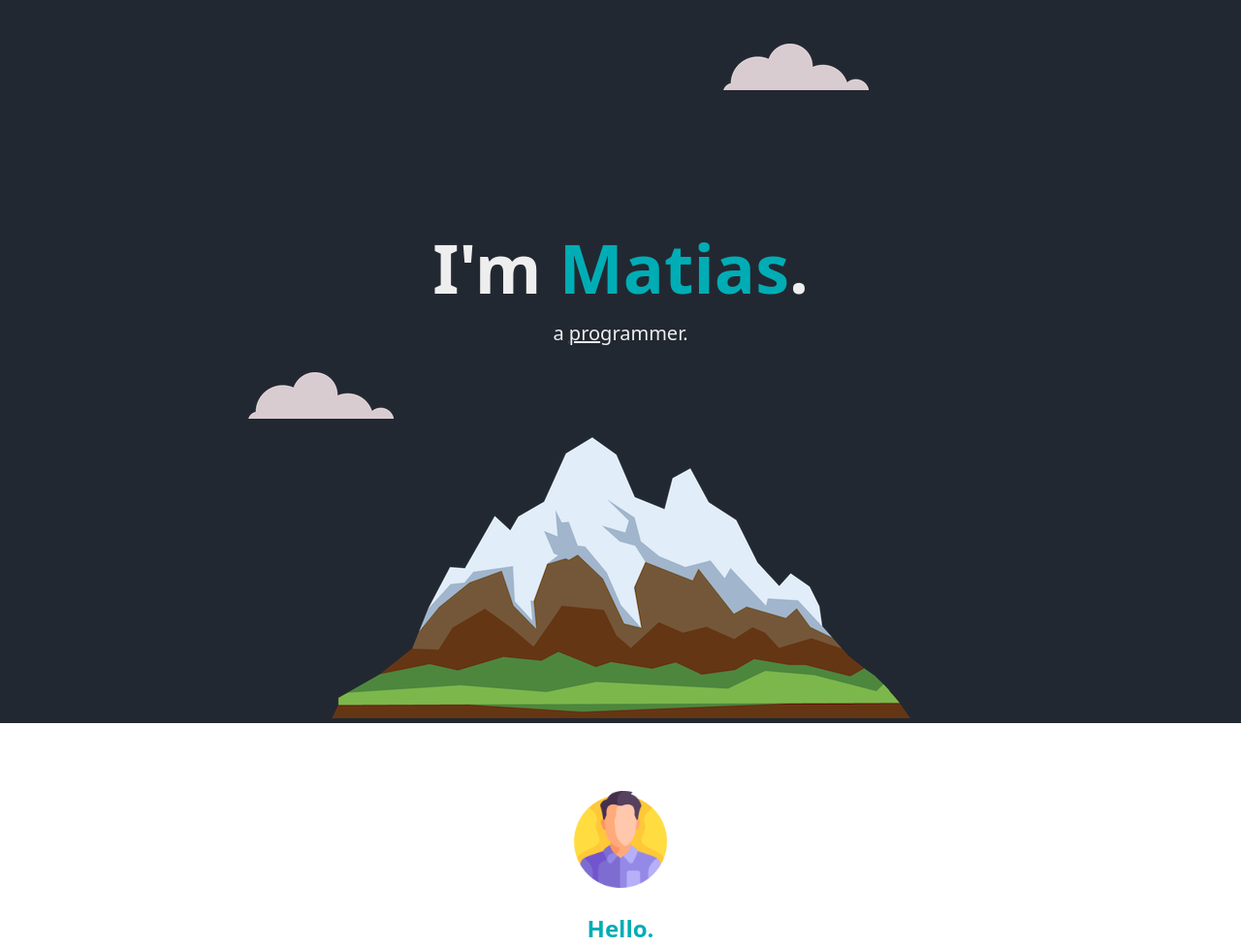
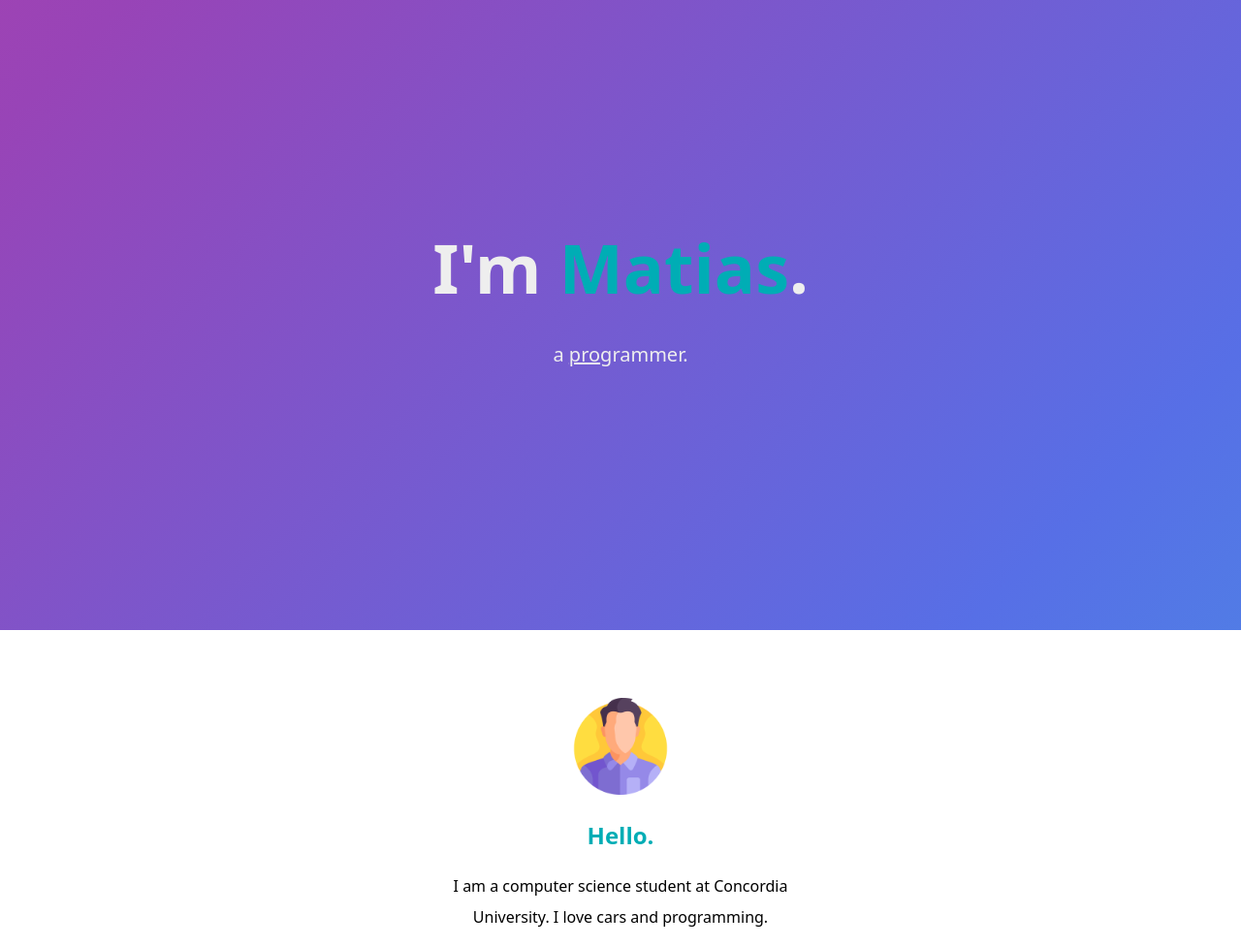
Before and after one commit to matiasbeniluz/cv, a plain HTML site: page index.html in a window 1280 px wide. Shown: the top 977 px of the page at 97% size. Drawn offline with Linux system fonts and the light colour scheme.

Commit message:
Updated banner

```diff
--- a/index.html
+++ b/index.html
@@ -6,16 +6,17 @@
     <meta http-equiv="X-UA-Compatible" content="ie=edge">
     <title>Matias Beniluz</title>
     <link rel="stylesheet" href="css/styles.css">
-    <link rel="icon" href="favicon.ico?">
+    <link rel="icon" href="favicon.ico">
   </head>
 
   <body>
-    <div class="top-container">
-        <img class="top-cloud" src="images/cloud.png" alt="cloud-img">
+    <div class="top-container bg">
+        <!-- <img class="top-cloud" src="images/cloud.png" alt="cloud-img"> -->
         <h1 class="name">I'm <span class="matias">Matias</span>.</h1>
+        <br>
         <p class="title">a <span class="pro">pro</span>grammer.</p>
-        <img class="bottom-cloud" src="images/cloud.png" alt="cloud-img">
-        <img src="images/mountain.png" alt="mountain-img">
+        <!-- <img class="bottom-cloud" src="images/cloud.png" alt="cloud-img">
+        <img src="images/mountain.png" alt="mountain-img"> -->
     </div>
 
     <div class="middle-container">
@@ -57,6 +58,4 @@
 
   </body>
 
-
-
 </html>
```
